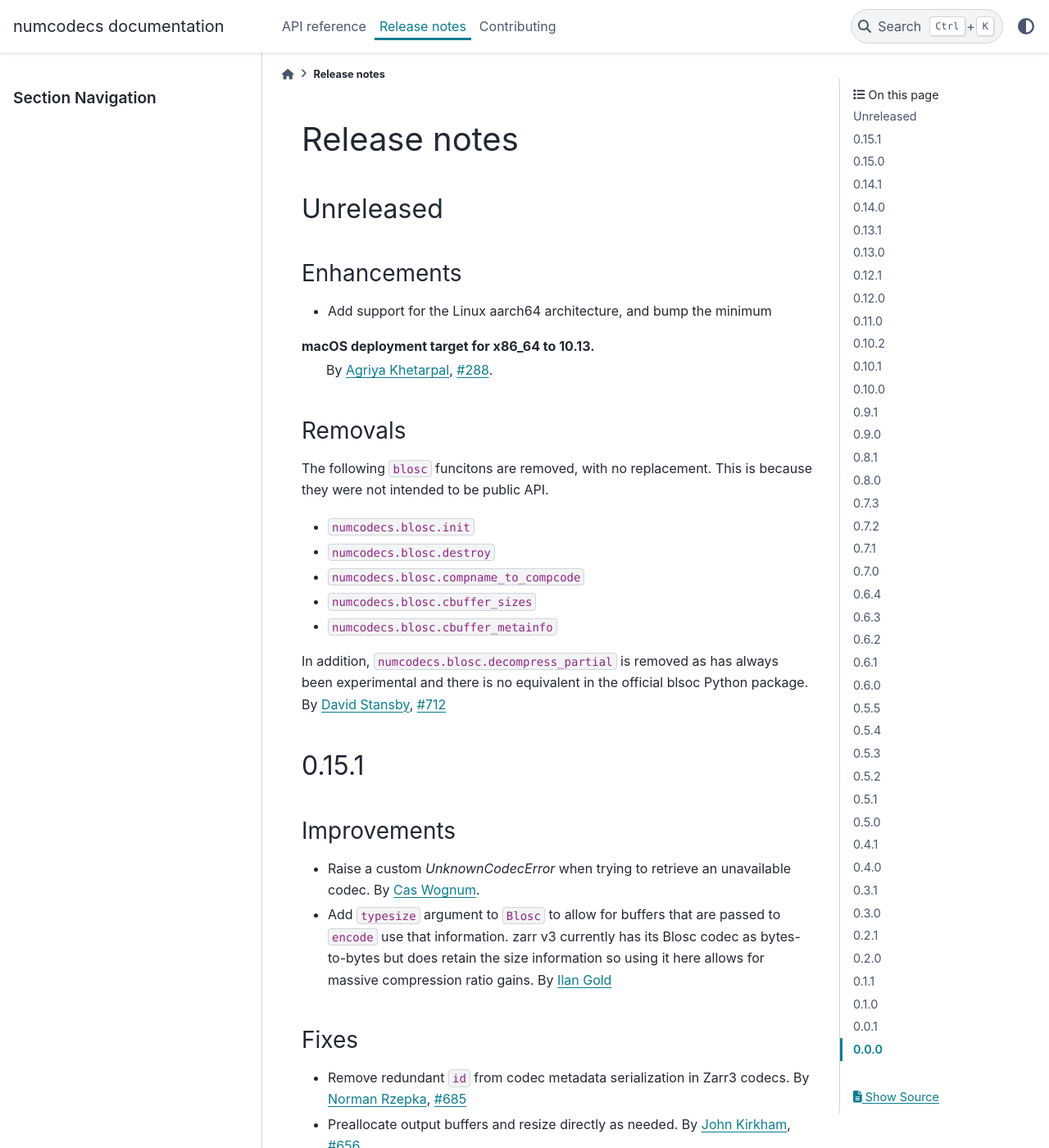
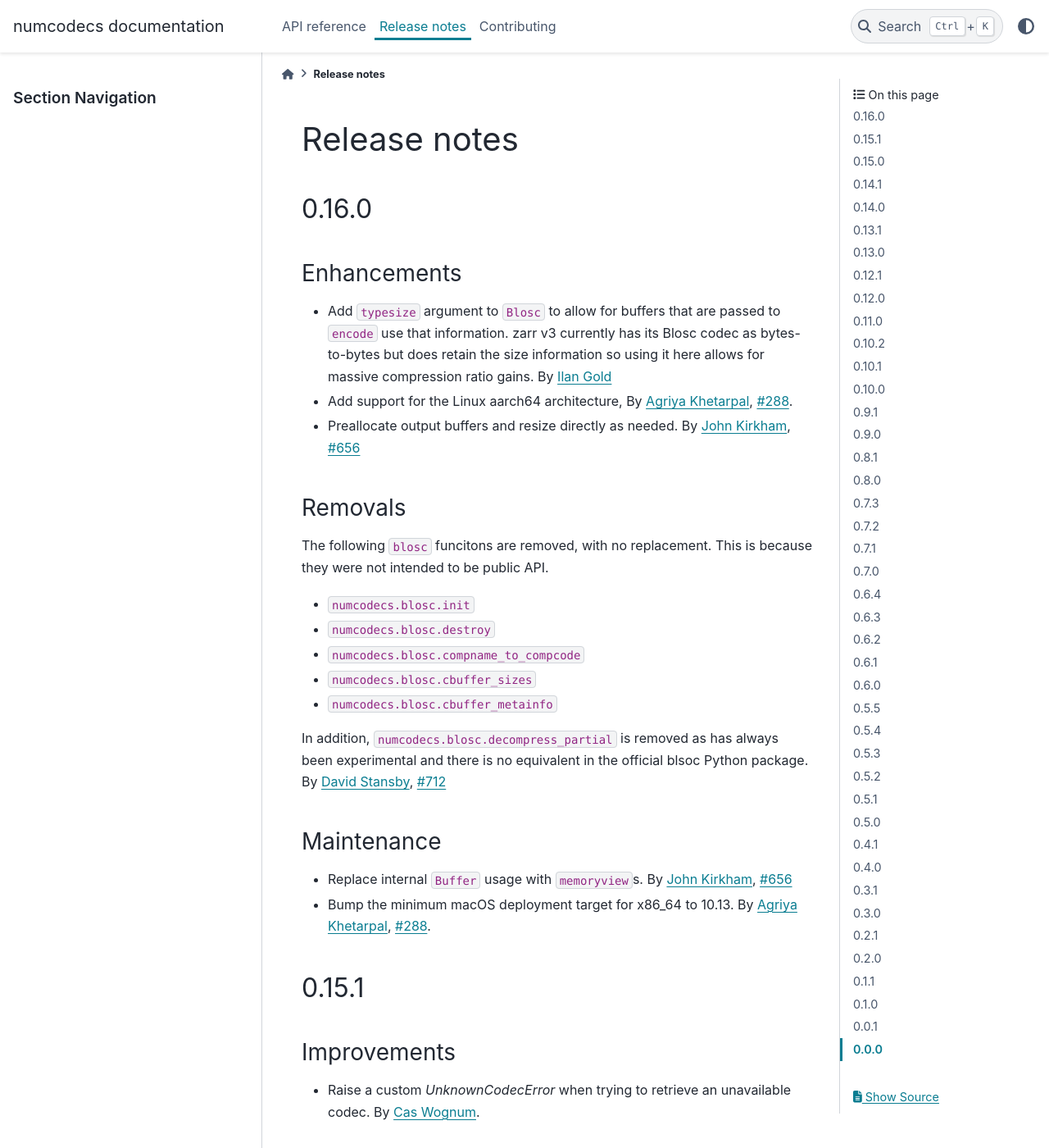
Before and after one commit to zarr-developers/numcodecs, a Sphinx documentation site: the page built from docs/release.rst, in a window 1280 px wide and 1400 px high. Shown: the whole window at 82% size. Built offline with Sphinx 7.4.7 and the PyData theme 0.15.4, drawn with Linux system fonts in a browser that asks for light colours; the version number could not be read and is left out; some of the changed lines change nothing that is shown; some of the changed text lies outside the part shown.

Commit message:
Update changelog for 0.16

```diff
--- a/docs/release.rst
+++ b/docs/release.rst
@@ -14,15 +14,20 @@ Release notes
 
 .. _unreleased:
 
-Unreleased
-----------
+0.16.0
+------
 
 Enhancements
 ~~~~~~~~~~~~
 
-* Add support for the Linux aarch64 architecture, and bump the minimum
-macOS deployment target for x86_64 to 10.13.
+* Add ``typesize`` argument to ``Blosc`` to allow for buffers that are passed to ``encode``
+  use that information.  zarr v3 currently has its Blosc codec as bytes-to-bytes but does retain
+  the size information so using it here allows for massive compression ratio gains.
+  By :user:`Ilan Gold <ilan-gold>`
+* Add support for the Linux aarch64 architecture,
   By :user:`Agriya Khetarpal <agriyakhetarpal>`, :issue:`288`.
+* Preallocate output buffers and resize directly as needed.
+  By :user:`John Kirkham <jakirkham>`, :issue:`656`
 
 Removals
 ~~~~~~~~
@@ -41,6 +46,14 @@ has always been experimental and there is no equivalent in the official
 blsoc Python package.
 By :user:`David Stansby <dstansby>`, :issue:`712`
 
+Maintenance
+~~~~~~~~~~~
+* Replace internal ``Buffer`` usage with ``memoryview``\ s.
+  By :user:`John Kirkham <jakirkham>`, :issue:`656`
+* Bump the minimum macOS deployment target for x86_64 to 10.13.
+  By :user:`Agriya Khetarpal <agriyakhetarpal>`, :issue:`288`.
+
+
 0.15.1
 ------
 
@@ -48,22 +61,11 @@ Improvements
 ~~~~~~~~~~~~
 * Raise a custom `UnknownCodecError` when trying to retrieve an unavailable codec.
   By :user:`Cas Wognum <cwognum>`.
-* Add ``typesize`` argument to ``Blosc`` to allow for buffers that are passed to ``encode``
-  use that information.  zarr v3 currently has its Blosc codec as bytes-to-bytes but does retain
-  the size information so using it here allows for massive compression ratio gains.
-  By :user:`Ilan Gold <ilan-gold>`
 
 Fixes
 ~~~~~
 * Remove redundant ``id`` from codec metadata serialization in Zarr3 codecs.
   By :user:`Norman Rzepka <normanrz>`, :issue:`685`
-* Preallocate output buffers and resize directly as needed.
-  By :user:`John Kirkham <jakirkham>`, :issue:`656`
-
-Maintenance
-~~~~~~~~~~~
-* Replace internal ``Buffer`` usage with ``memoryview``\ s.
-  By :user:`John Kirkham <jakirkham>`, :issue:`656`
 
 .. _release_0.15.0:
 
```
